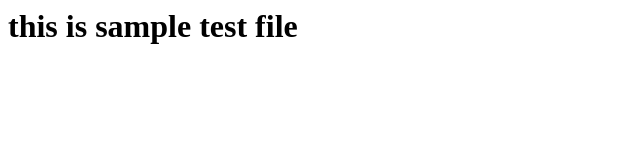
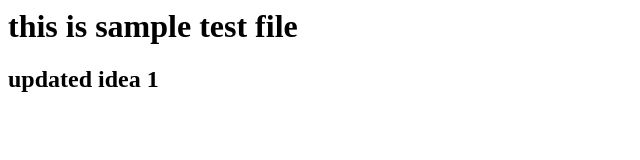
Before and after one commit to shellyviju/webtest2509, a plain HTML site: page index.html in a window 1280 px wide. Shown: the whole page, without its empty margins (0-640 px from the left). Drawn offline with Linux system fonts and the light colour scheme.

Commit message:
updated idea 1

```diff
--- a/index.html
+++ b/index.html
@@ -1 +1,2 @@
 <h1>this is sample test file</h1>
+<h2>updated idea 1</h2>
```
